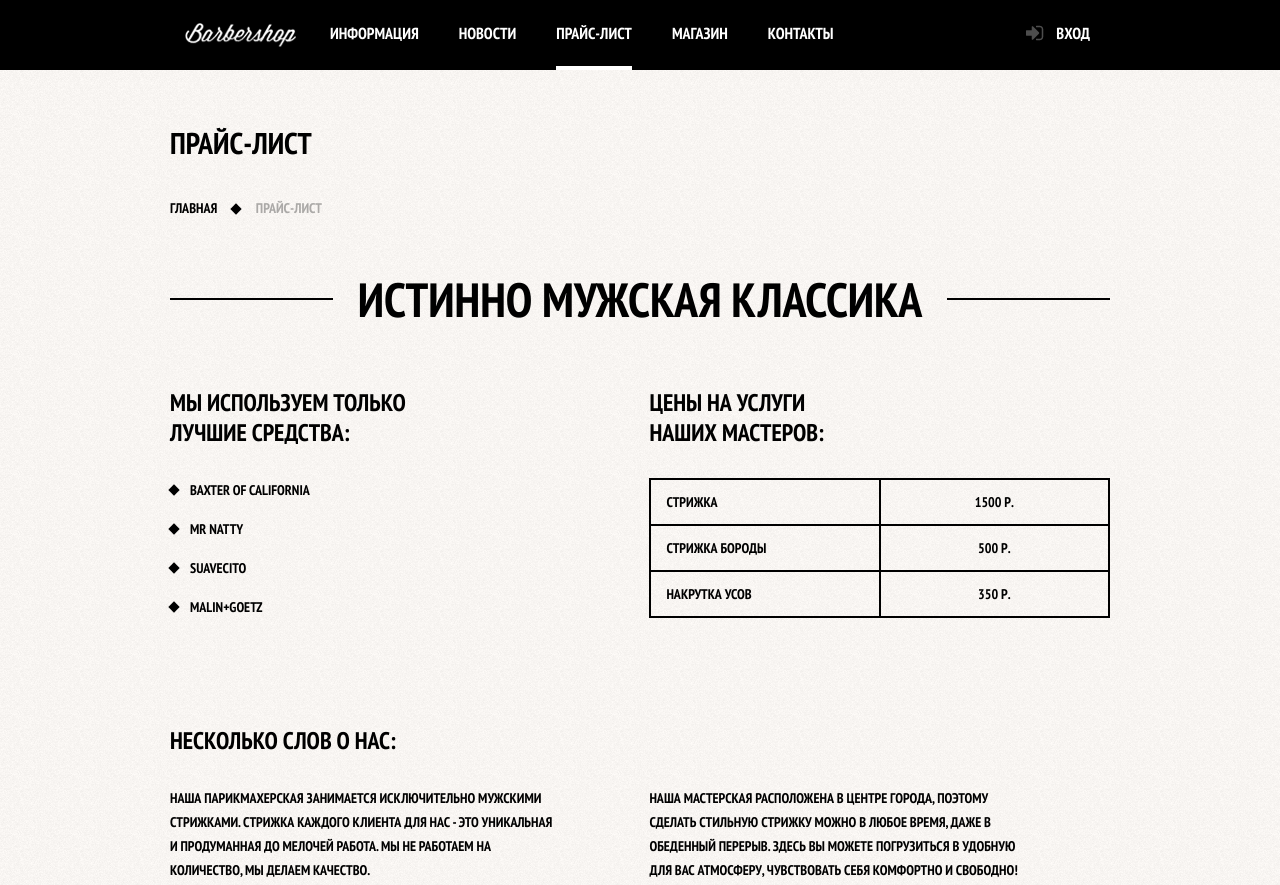
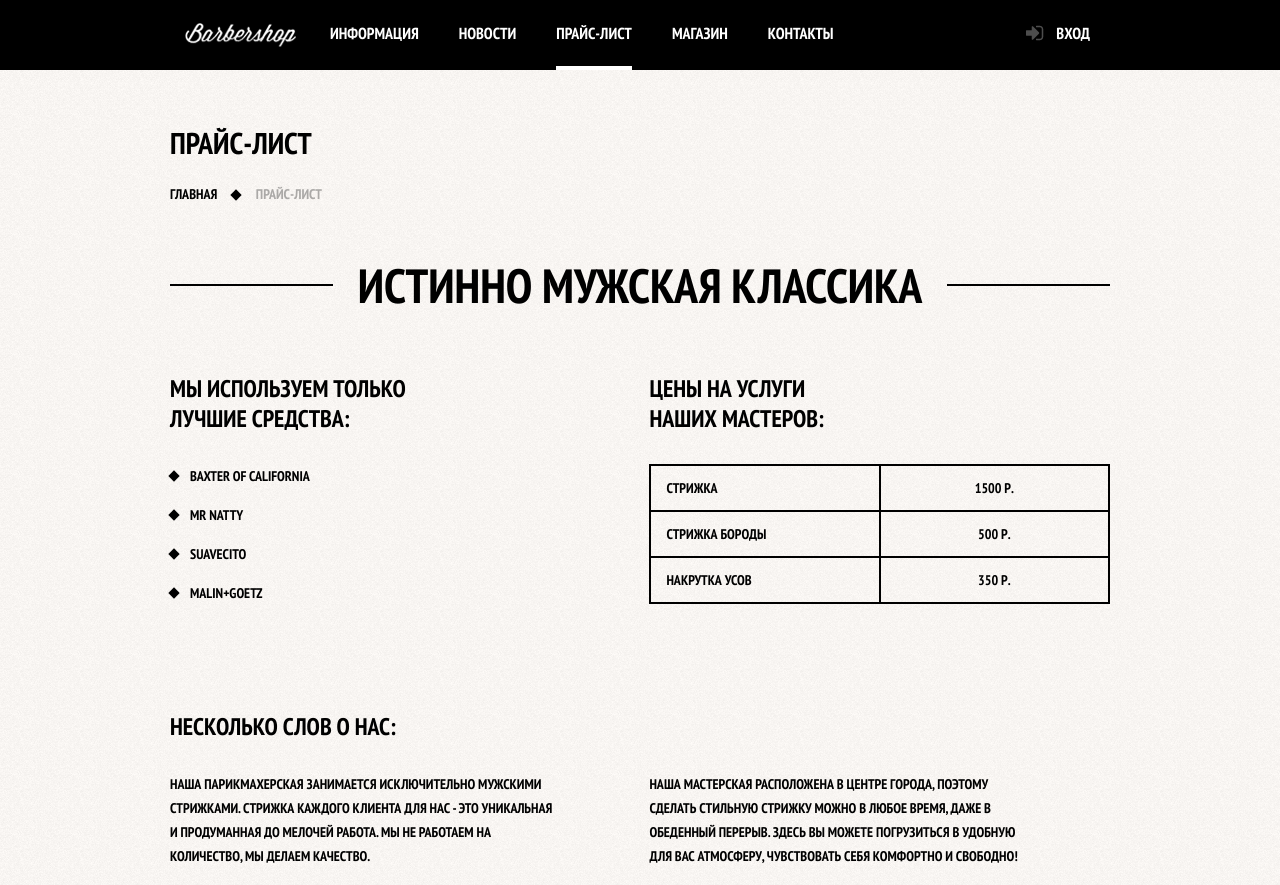
Before and after one commit to cofemania/barbershop, a plain HTML site: page price.html in a window 1280 px wide. Shown: the top 885 px of the page. Drawn offline with Linux system fonts and the light colour scheme.

Commit message:
Допил напильником: заголовок и злебные крошки

```diff
--- a/css/style.css
+++ b/css/style.css
@@ -551,7 +551,7 @@ a.social-btn-inst:active {
 
 .breadcrumbs {
     display: flex;
-    margin-top: 32px;
+    margin-top: 18px;
     justify-content: space-between;
     margin-bottom: 0px;
     padding: 0;
```
